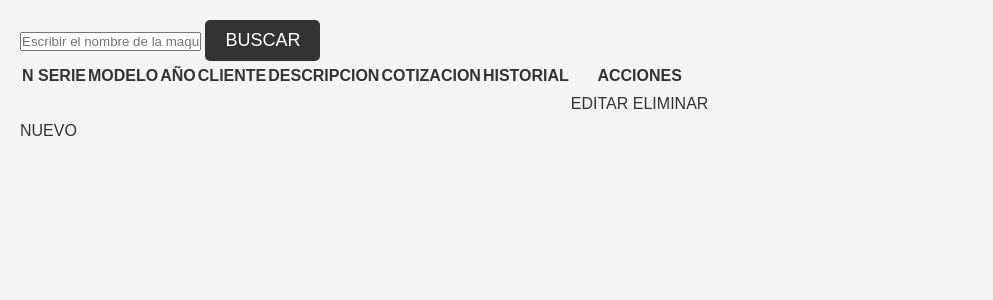
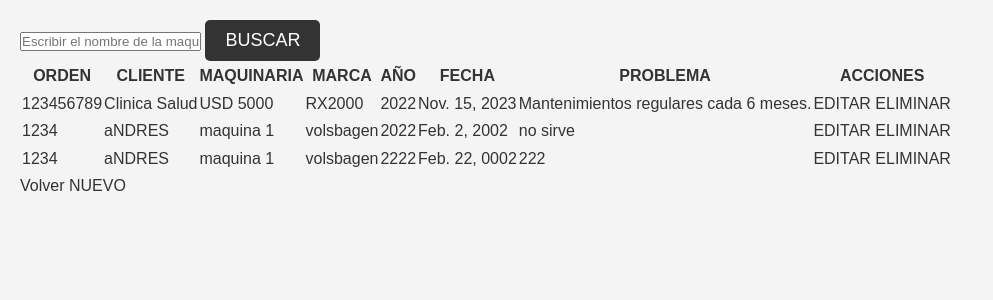
Before and after one commit to l1k4skr/Django-Basic-Managment-app, a Django app: page /index/maquinaria/ in a window 1280 px wide. Shown: the part 84-384 px from the top of the page, without its empty margins (0-993 px from the left). Run offline with Django 4.2, Linux system fonts and the light colour scheme; data comes from the database, SQL or seed files in the repository.

Commit message:
Add new logo and background image, update style_index.css, fix form field names, rename fields in models.py, add reset password functionality

```diff
--- a/myapp/forms.py
+++ b/myapp/forms.py
@@ -14,5 +14,5 @@ class ClienteForm(forms.ModelForm):
 class MaquinariaForm(forms.ModelForm):
     class Meta:
         model = Maquinaria
-        fields = ['ORDEN', 'CLIENTE', 'MAQUINARIA', 'MARCA', 'AÑO', 'FECHA', 'PROBLEMA']
+        fields = ['orden', 'cliente', 'maquinaria', 'marca', 'año', 'fecha', 'problema']
         # Puedes añadir widgets personalizados si es necesario
--- a/myapp/models.py
+++ b/myapp/models.py
@@ -21,17 +21,16 @@ class Cliente(Model):
 
 class Maquinaria(Model):
     """Modelo que representa una máquina médica de un cliente."""
-    ORDEN = CharField(max_length=100)
-    CLIENTE = CharField(max_length=100)
-    MAQUINARIA =  CharField(max_length=100)  #ForeignKey(Cliente, on_delete=CASCADE)
-    MARCA = CharField(max_length=100)
-    # Cliente > ForeignKey(Cliente, related_name='maquinarias', on_delete=CASCADE) 1 a 1 >
-    AÑO = PositiveIntegerField()
-    FECHA = DateField()
-    PROBLEMA = TextField(blank=True)
+    orden = CharField(max_length=100)
+    cliente = CharField(max_length=100)
+    maquinaria =  CharField(max_length=100)  #ForeignKey(Cliente, on_delete=CASCADE)
+    marca = CharField(max_length=100)  # Cliente > ForeignKey(Cliente, related_name='maquinarias', on_delete=CASCADE) 1 a 1 >
+    año = PositiveIntegerField()
+    fecha = DateField()
+    problema = TextField(blank=True)
 
     def __str__(self):
-        return self.modelom
+        return self.MARCA
 
 class Trazabilidad(Model):
     """Modelo que representa la trazabilidad de una máquina médica."""
@@ -51,7 +50,7 @@ class Trazabilidad(Model):
 
 class Manual(Model):
     """Modelo que representa un manual de una máquina médica."""
-    NOMBRE_MANUAL = CharField(max_length=100)
-    TIPO_MANUAL = CharField(max_length=100)
-    AÑO_MANUAL = PositiveIntegerField()
-    PDF_MANUAL = FileField(upload_to='pdfs/')
+    nombre_manual = CharField(max_length=100)
+    tipo_manual = CharField(max_length=100)
+    año_manual = PositiveIntegerField()
+    pdf_manual = FileField(upload_to='pdfs/')
--- a/myapp/static/css/style_index.css
+++ b/myapp/static/css/style_index.css
@@ -2,6 +2,11 @@
     margin: 0;
     padding: 0;
     box-sizing: border-box;
+}
+img {
+    max-width: 100%;
+    height: auto;
+
 }
 
 /* Estilos para el cuerpo del documento */
--- a/myapp/templates/html/client.html
+++ b/myapp/templates/html/client.html
@@ -61,6 +61,7 @@
                 {% endfor %}
             </tbody>
         </table>
+        <a href="{% url 'index' %}">Volver</a>
         <a href="{% url 'new_client' %}">NUEVO</a>
     </main>
 </body>
--- a/myapp/templates/html/index.html
+++ b/myapp/templates/html/index.html
@@ -16,7 +16,7 @@
     <header>
         <div class="business-card">
             <div class="logo">
-                <img src="path_to_logo.png" alt="RECAB Medical Logo" width="100" height="50">
+                <img src="{% static 'img/logo.png'%}" alt="RECAB Medical Logo" width="100" height="50">
                 <span>RECAB</span>
                 <div class="contact-info">
                     <div><a href="mailto:raul.recab@gmail.com">raul.recab@gmail.com</a></div>
--- a/myapp/templates/html/machine.html
+++ b/myapp/templates/html/machine.html
@@ -1,5 +1,6 @@
 <!DOCTYPE html>
 <html lang="en">
+
 <head>
     <meta charset="UTF-8">
     <meta name="viewport" content="width=device-width, initial-scale=1.0">
@@ -10,8 +11,9 @@
 
     </style>
 </head>
+
 <body>
-	<header>
+    <header>
         <div>
             <img src="" alt="">
             <h2>MAQUINARIA</h2>
@@ -22,29 +24,36 @@
             <input type="text" placeholder="Escribir el nombre de la maquinaria">
             <button>BUSCAR</button>
         </div>
+        {% if messages %}
+        {% for message in messages %}
+        <div class="alert { message.tags }">
+            {{ message }}
+        </div>
+        {% endfor %}
+        {% endif %}
         <table>
             <thead>
                 <tr>
-                    <th>N SERIE</th>
-                    <th>MODELO</th>
+                    <th>ORDEN</th>
+                    <th>CLIENTE</th>
+                    <th>MAQUINARIA</th>
+                    <th>MARCA</th>
                     <th>AÑO</th>
-                    <th>CLIENTE</th>
-                    <th>DESCRIPCION</th>
-                    <th>COTIZACION</th>
-                    <th>HISTORIAL</th>
+                    <th>FECHA</th>
+                    <th>PROBLEMA</th>
                     <th>ACCIONES</th>
                 </tr>
             </thead>
             <tbody>
                 {% for maquina in maquinas %}
                 <tr>
-                    <td>{{ maquina.n_serie }}</td>
-                    <td>{{ maquina.modelo }}</td>
+                    <td>{{ maquina.orden }}</td>
+                    <td>{{ maquina.cliente }}</td>
+                    <td>{{ maquina.maquinaria }}</td>
+                    <td>{{ maquina.marca }}</td>
                     <td>{{ maquina.año }}</td>
-                    <td>{{ maquina.cliente }}</td>
-                    <td>{{ maquina.descripcion }}</td>
-                    <td>{{ maquina.cotizacion }}</td>
-                    <td>{{ maquina.historial }}</td>
+                    <td>{{ maquina.fecha }}</td>
+                    <td>{{ maquina.problema }}</td>
                     <td>
                         <a href="#">EDITAR</a>
                         <a href="#">ELIMINAR</a>
@@ -53,7 +62,9 @@
                 {% endfor %}
             </tbody>
         </table>
-        <a href="nueva_maquinaria/">NUEVO</a>
+        <a href="{% url 'index'%}">Volver</a>
+        <a href="{% url 'nueva_maquinaria'%}">NUEVO</a>
     </main>
 </body>
+
 </html>
--- a/myapp/views.py
+++ b/myapp/views.py
@@ -1,6 +1,6 @@
 from django.shortcuts import render, redirect
 from .models import User, Cliente, Maquinaria, Trazabilidad
-from .forms import LoginForm, ClienteForm
+from .forms import LoginForm, ClienteForm, MaquinariaForm
 from django.contrib import messages
 from django.contrib.auth import login as auth_login
 from django.contrib.auth.hashers import check_password
@@ -64,6 +64,18 @@ def login(request):
 
 # Reset_password view
 def reset_password(request):
+    if request.method == 'POST':
+        email = request.POST.get('email')
+        print(email)
+        try:
+            user = User.objects.get(email=email)
+            print(user)
+            # Enviar correo electrónico al usuario con la contraseña
+            # Aquí debes implementar tu propia lógica para enviar el correo electrónico
+            messages.success(request, 'Se ha enviado un correo electrónico con la contraseña.')
+        except User.DoesNotExist:
+            # No existe un usuario con ese correo electrónico
+            messages.error(request, 'No existe un usuario con ese correo electrónico.')
     return render(request ,"html/reset_password.html")
 
 class Client_view:
@@ -121,13 +133,24 @@ class Machine_view:
         return render(request ,"html/machine.html", {'maquinas': maquinas})
     # New machine view
     def new_machine(request):
+        if request.method == 'POST':
+            maquinariaform = MaquinariaForm(request.POST)
+            print(f"Formulario: {request.POST}")
+            # print(f"Formulario: {(maquinariaform.errors)}")
+            # print(f"Formulario valido: {(maquinariaform.is_valid())}")
+            if maquinariaform.is_valid():
+                maquinariaform.save()
+                messages.success(request, '¡Maquinaria creada correctamente!')
+                return redirect('maquinaria')
         return render(request ,"html/new_machine.html")
 
 class Manual_view:
     # Manual view
     def manual(request):
         return render(request ,"html/manual.html")
+
     def new_manual(request):
+        # if request.method == 'POST':
         return render(request ,"html/new_manual.html")
 
 
```
Also changed, not shown: myapp/templates/html/new_machine.html (+21 -11 lines), myapp/templates/html/reset_password.html (+9 -1 lines), db.sqlite3, myapp/migrations/0010_rename_año_manual_manual_año_manual_and_more.py (added), myapp/static/img/Background-image-home_age.png (renamed from myapp/templates/img/Background-image-home_age.png), myapp/static/img/logo.png (renamed from myapp/templates/img/2023-11-01_15-14.png).
